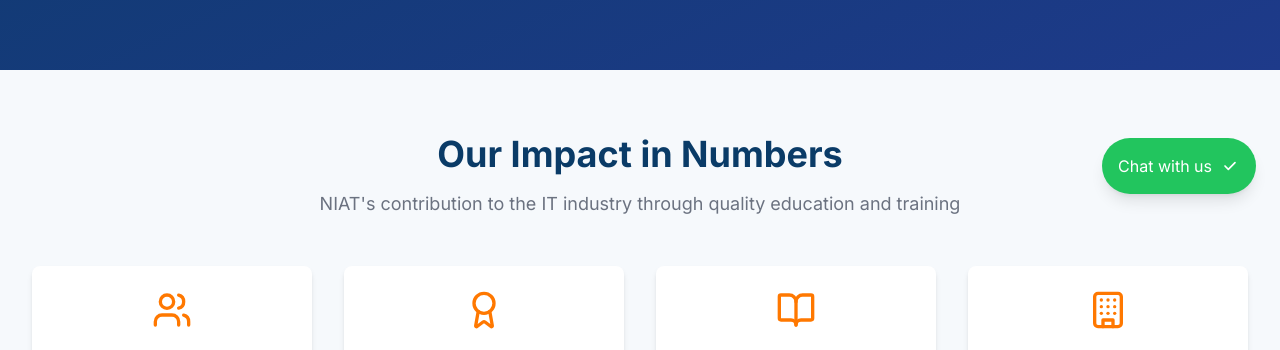
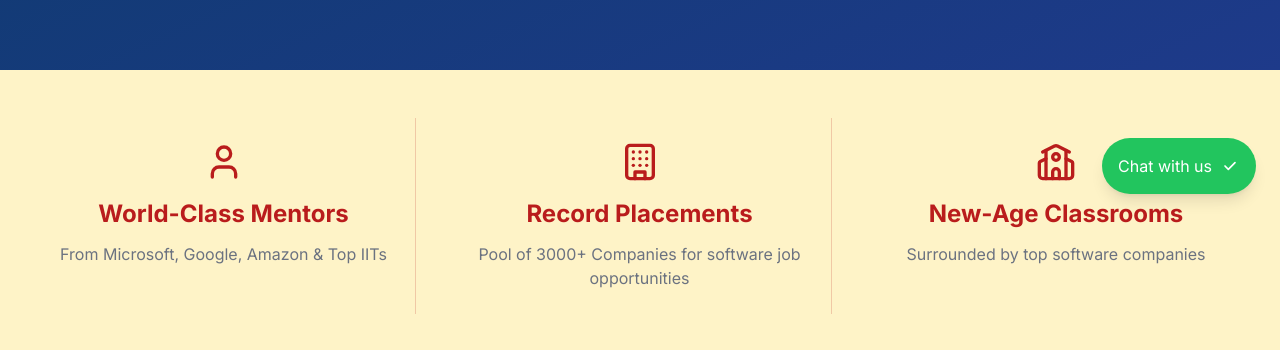
Before and after one commit to Owes016/niat-react-tailwind-web, a React (Vite) app: page / in a window 1280 px wide. Shown: the part 582-932 px from the top of the page. Built offline with nearby package versions, Linux system fonts and the light colour scheme.

Commit message:
Add new feature
Add a new feature to the application.

```diff
--- /dev/null
+++ b/src/components/MentorshipSection.tsx
@@ -0,0 +1,51 @@
+
+import { User, Building, School } from "lucide-react";
+
+const MentorshipSection = () => {
+  const features = [
+    {
+      icon: <User className="h-10 w-10 text-red-700" />,
+      title: "World-Class Mentors",
+      description: "From Microsoft, Google, Amazon & Top IITs"
+    },
+    {
+      icon: <Building className="h-10 w-10 text-red-700" />,
+      title: "Record Placements",
+      description: "Pool of 3000+ Companies for software job opportunities"
+    },
+    {
+      icon: <School className="h-10 w-10 text-red-700" />,
+      title: "New-Age Classrooms",
+      description: "Surrounded by top software companies"
+    }
+  ];
+
+  return (
+    <div className="bg-amber-100 py-12">
+      <div className="container-custom">
+        <div className="grid grid-cols-1 md:grid-cols-3 gap-8">
+          {features.map((feature, index) => (
+            <div
+              key={index}
+              className={`flex flex-col items-center text-center p-6 ${
+                index !== features.length - 1 ? "md:border-r md:border-red-700/20" : ""
+              }`}
+            >
+              <div className="mb-4">
+                {feature.icon}
+              </div>
+              <h3 className="text-xl md:text-2xl font-bold text-red-700 mb-3">
+                {feature.title}
+              </h3>
+              <p className="text-niat-gray">
+                {feature.description}
+              </p>
+            </div>
+          ))}
+        </div>
+      </div>
+    </div>
+  );
+};
+
+export default MentorshipSection;
--- a/src/pages/Index.tsx
+++ b/src/pages/Index.tsx
@@ -9,6 +9,7 @@ import ContactSection from '@/components/ContactSection';
 import Footer from '@/components/Footer';
 import HeadlinesSection from '@/components/HeadlinesSection';
 import FaqSection from '@/components/FaqSection';
+import MentorshipSection from '@/components/MentorshipSection';
 
 const Index = () => {
   return (
@@ -16,6 +17,7 @@ const Index = () => {
       <Navbar />
       <main>
         <Hero />
+        <MentorshipSection />
         <StatsSection />
         <CoursesSection />
         <ProgramsSection />
```
